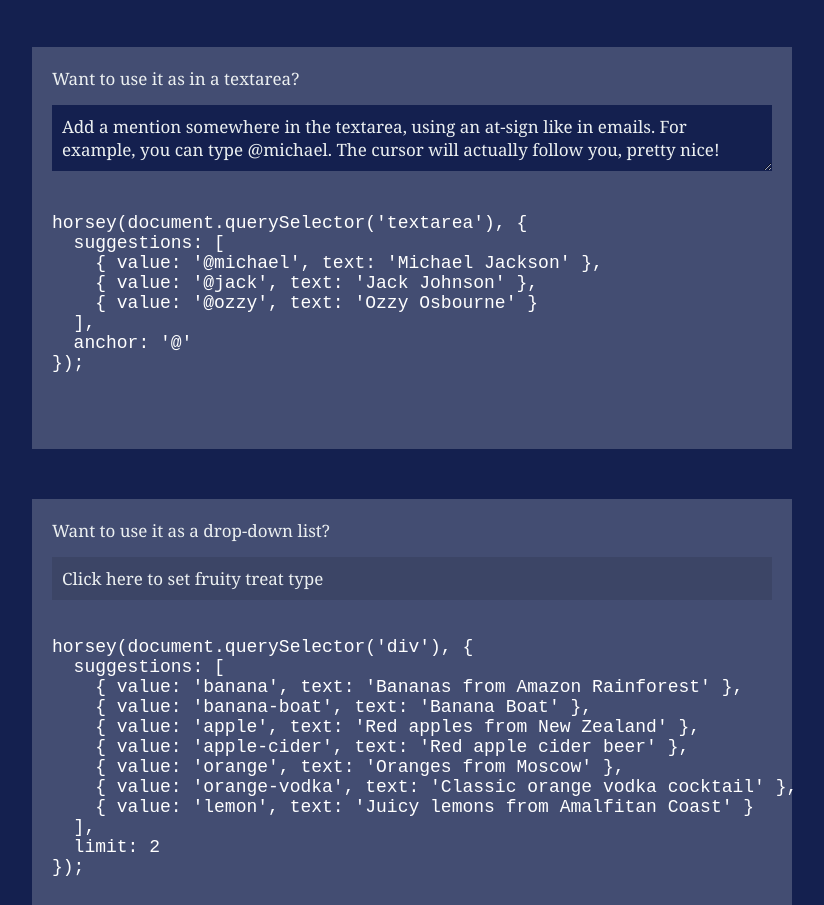
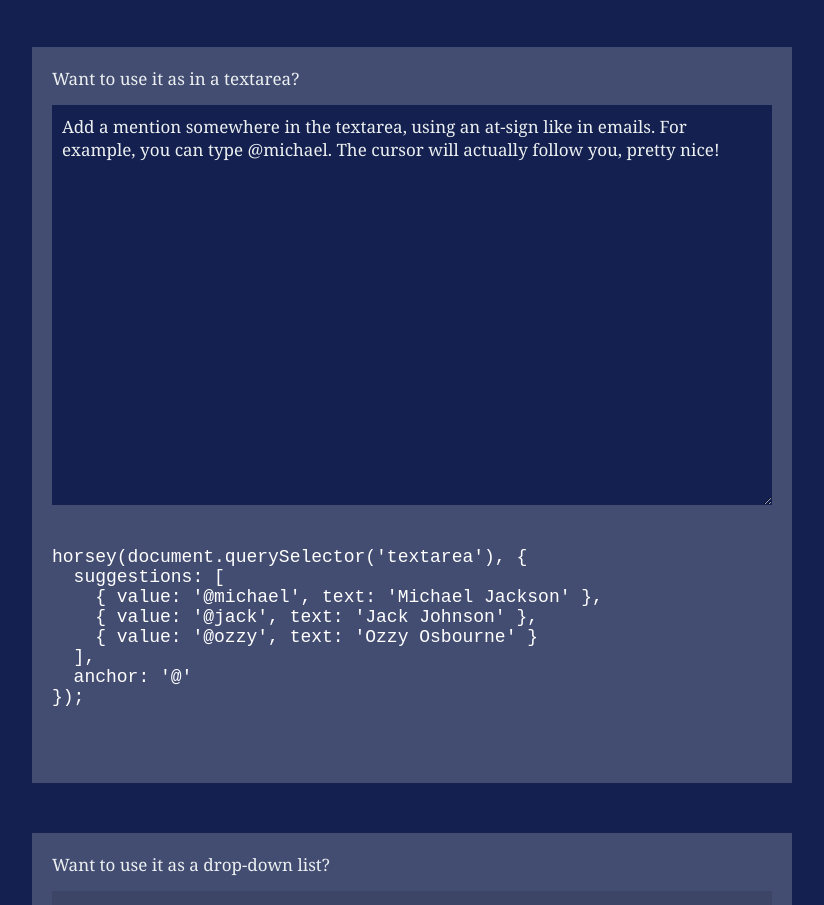
Before and after one commit to bevacqua/horsey, a website: page index.html in a window 1280 px wide. Shown: the part 2347-3252 px from the top of the page, without its empty margins (228-1052 px from the left). Drawn offline with Linux system fonts and the light colour scheme.

Commit message:
styling demo

```diff
--- a/example/example.css
+++ b/example/example.css
@@ -27,6 +27,7 @@ textarea {
   padding: 10px;
   width: 100%;
   background-color: #14204f;
+  min-height: 400px;
 }
 
 h1 {
@@ -122,6 +123,7 @@ button:hover {
 }
 
 #ddl {
+  cursor: pointer;
   padding: 10px;
   background-color: rgba(0,0,0,0.1);
 }
```
